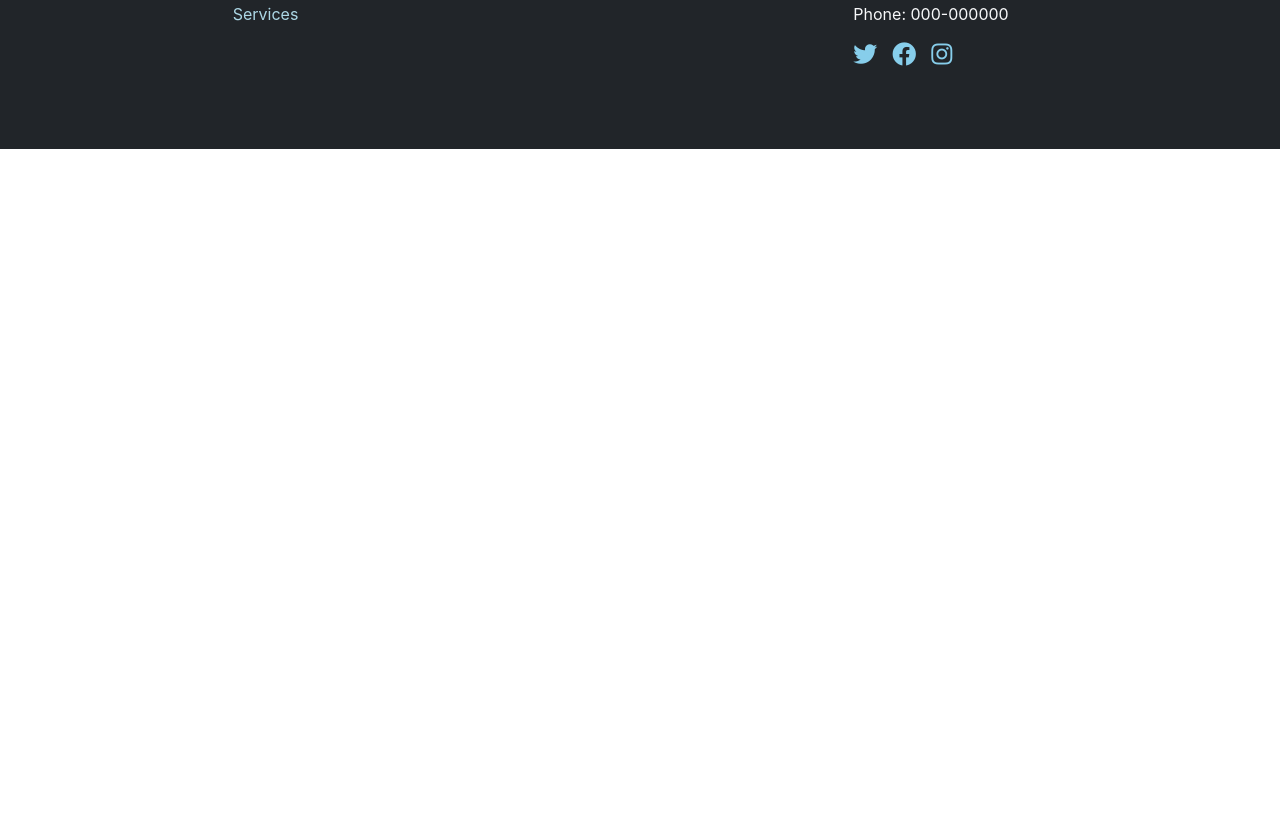
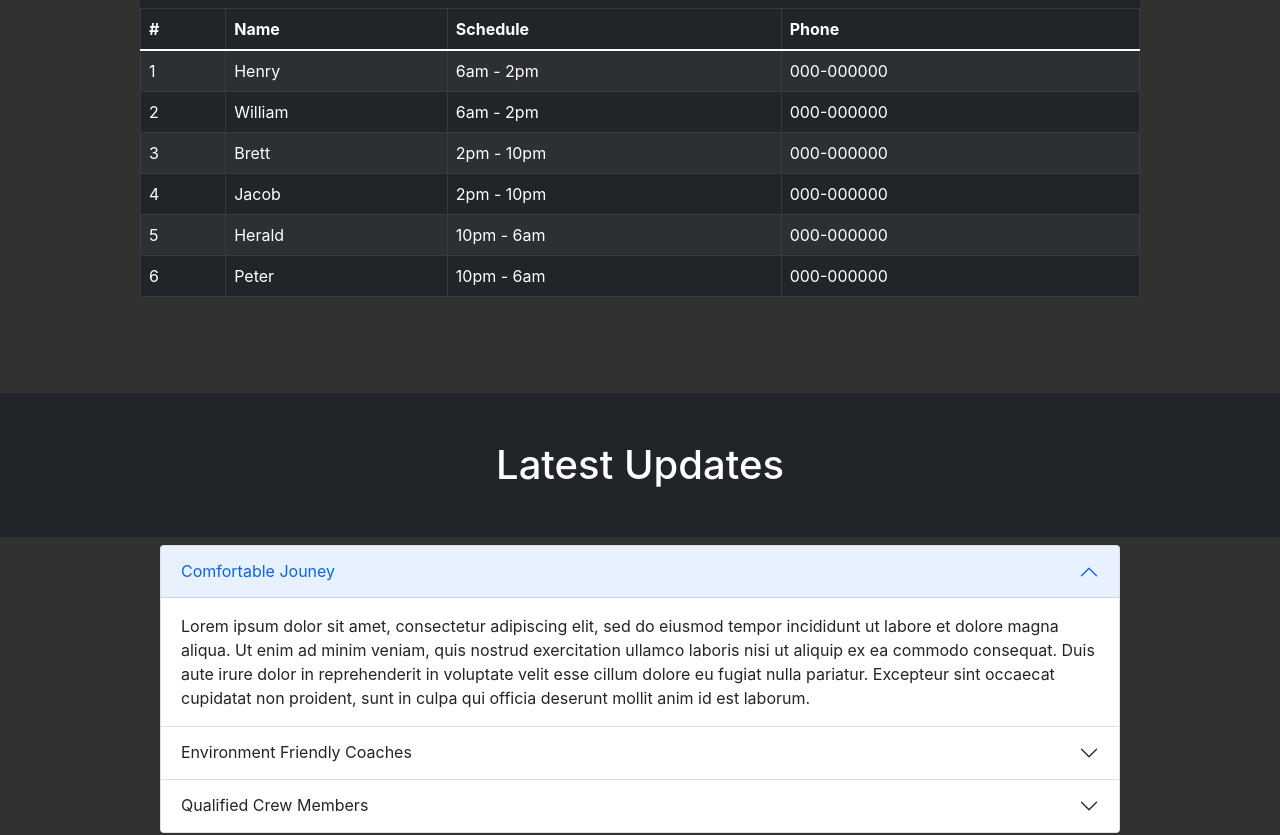
Before and after one commit to tr-folio/luxurious-tour-bus, a React (Create React App) app: page / in a window 1280 px wide. Shown: the part 941-1776 px from the top of the page. Before the commit the page ends 1090 px from the top, so only its background shows below. Built offline with nearby package versions, Linux system fonts and the light colour scheme; no server answers.

Commit message:
two more sections added to home page

```diff
--- a/src/Components/Home/Home.css
+++ b/src/Components/Home/Home.css
@@ -1,3 +1,13 @@
+/* utility styles */
+body {
+    background-color: rgb(49, 49, 49);
+}
+
+.custom-containers {
+    max-width: 1000px;
+    margin: 0 auto;
+}
+
 /* Services Container Styles */
 .services-container {
     background-image: url('../../Images/services-background.jpg');
--- a/src/Components/Home/Home.js
+++ b/src/Components/Home/Home.js
@@ -1,5 +1,5 @@
 import React from "react";
-import { Carousel } from "react-bootstrap";
+import { Accordion, Carousel, Table } from "react-bootstrap";
 import './Home.css';
 import img1 from "../../Images/img1.jpg";
 import img2 from "../../Images/img2.jpg";
@@ -51,7 +51,7 @@ const Home = () => {
             </Carousel>
 
             {/* Services Section */}
-            <div className="bg-light pt-5 bg-dark" id="services">
+            <div className="pt-5 bg-dark" id="services">
                 <h1 className="text-center text-white">Our Services</h1>
                 <hr className="w-50 mx-auto"/>
                 <div className="services-container">
@@ -66,6 +66,103 @@ const Home = () => {
                 </div>
             </div>
 
+            {/* 24/7 Support Section */}
+            <div className="custom-containers my-5 pt-5 bg-dark">
+            <h1 className="text-center text-white">24/7 Support</h1>
+                <Table striped bordered hover variant="dark">
+                    <thead>
+                        <tr>
+                        <th>#</th>
+                        <th>Name</th>
+                        <th>Schedule</th>
+                        <th>Phone</th>
+                        </tr>
+                    </thead>
+                    <tbody>
+                        <tr>
+                            <td>1</td>
+                            <td>Henry</td>
+                            <td>6am - 2pm</td>
+                            <td>000-000000</td>
+                        </tr>
+                        <tr>
+                            <td>2</td>
+                            <td>William</td>
+                            <td>6am - 2pm</td>
+                            <td>000-000000</td>
+                        </tr>
+                        <tr>
+                            <td>3</td>
+                            <td>Brett</td>
+                            <td>2pm - 10pm</td>
+                            <td>000-000000</td>
+                        </tr>
+                        <tr>
+                            <td>4</td>
+                            <td>Jacob</td>
+                            <td>2pm - 10pm</td>
+                            <td>000-000000</td>
+                        </tr>
+                        <tr>
+                            <td>5</td>
+                            <td>Herald</td>
+                            <td>10pm - 6am</td>
+                            <td>000-000000</td>
+                        </tr>
+                        <tr>
+                            <td>6</td>
+                            <td>Peter</td>
+                            <td>10pm - 6am</td>
+                            <td>000-000000</td>
+                        </tr>
+
+                    </tbody>
+                </Table>
+            </div>
+
+            {/* Latest News Section */}
+            <div  className="pt-5 mb-5">
+            <h1 className="text-center bg-dark text-white py-5">Latest Updates</h1>
+                <Accordion defaultActiveKey="0" className="w-75 mx-auto">
+                    <Accordion.Item eventKey="0">
+                        <Accordion.Header>Comfortable Jouney</Accordion.Header>
+                        <Accordion.Body>
+                        Lorem ipsum dolor sit amet, consectetur adipiscing elit, sed do eiusmod
+                        tempor incididunt ut labore et dolore magna aliqua. Ut enim ad minim
+                        veniam, quis nostrud exercitation ullamco laboris nisi ut aliquip ex ea
+                        commodo consequat. Duis aute irure dolor in reprehenderit in voluptate
+                        velit esse cillum dolore eu fugiat nulla pariatur. Excepteur sint occaecat
+                        cupidatat non proident, sunt in culpa qui officia deserunt mollit anim id
+                        est laborum.
+                        </Accordion.Body>
+                    </Accordion.Item>
+                    <Accordion.Item eventKey="1">
+                        <Accordion.Header>Environment Friendly Coaches</Accordion.Header>
+                        <Accordion.Body>
+                        Lorem ipsum dolor sit amet, consectetur adipiscing elit, sed do eiusmod
+                        tempor incididunt ut labore et dolore magna aliqua. Ut enim ad minim
+                        veniam, quis nostrud exercitation ullamco laboris nisi ut aliquip ex ea
+                        commodo consequat. Duis aute irure dolor in reprehenderit in voluptate
+                        velit esse cillum dolore eu fugiat nulla pariatur. Excepteur sint occaecat
+                        cupidatat non proident, sunt in culpa qui officia deserunt mollit anim id
+                        est laborum.
+                        </Accordion.Body>
+                    </Accordion.Item>
+                    <Accordion.Item eventKey="1">
+                        <Accordion.Header>Qualified Crew Members</Accordion.Header>
+                        <Accordion.Body>
+                        Lorem ipsum dolor sit amet, consectetur adipiscing elit, sed do eiusmod
+                        tempor incididunt ut labore et dolore magna aliqua. Ut enim ad minim
+                        veniam, quis nostrud exercitation ullamco laboris nisi ut aliquip ex ea
+                        commodo consequat. Duis aute irure dolor in reprehenderit in voluptate
+                        velit esse cillum dolore eu fugiat nulla pariatur. Excepteur sint occaecat
+                        cupidatat non proident, sunt in culpa qui officia deserunt mollit anim id
+                        est laborum.
+                        </Accordion.Body>
+                    </Accordion.Item>
+                </Accordion>
+            </div>
+
             {/* Footer Section */}
             <Footer></Footer>
         </>
```
Also changed, not shown: firebase.json (added), 1 other file (tests, documents, lock files or other folders).
